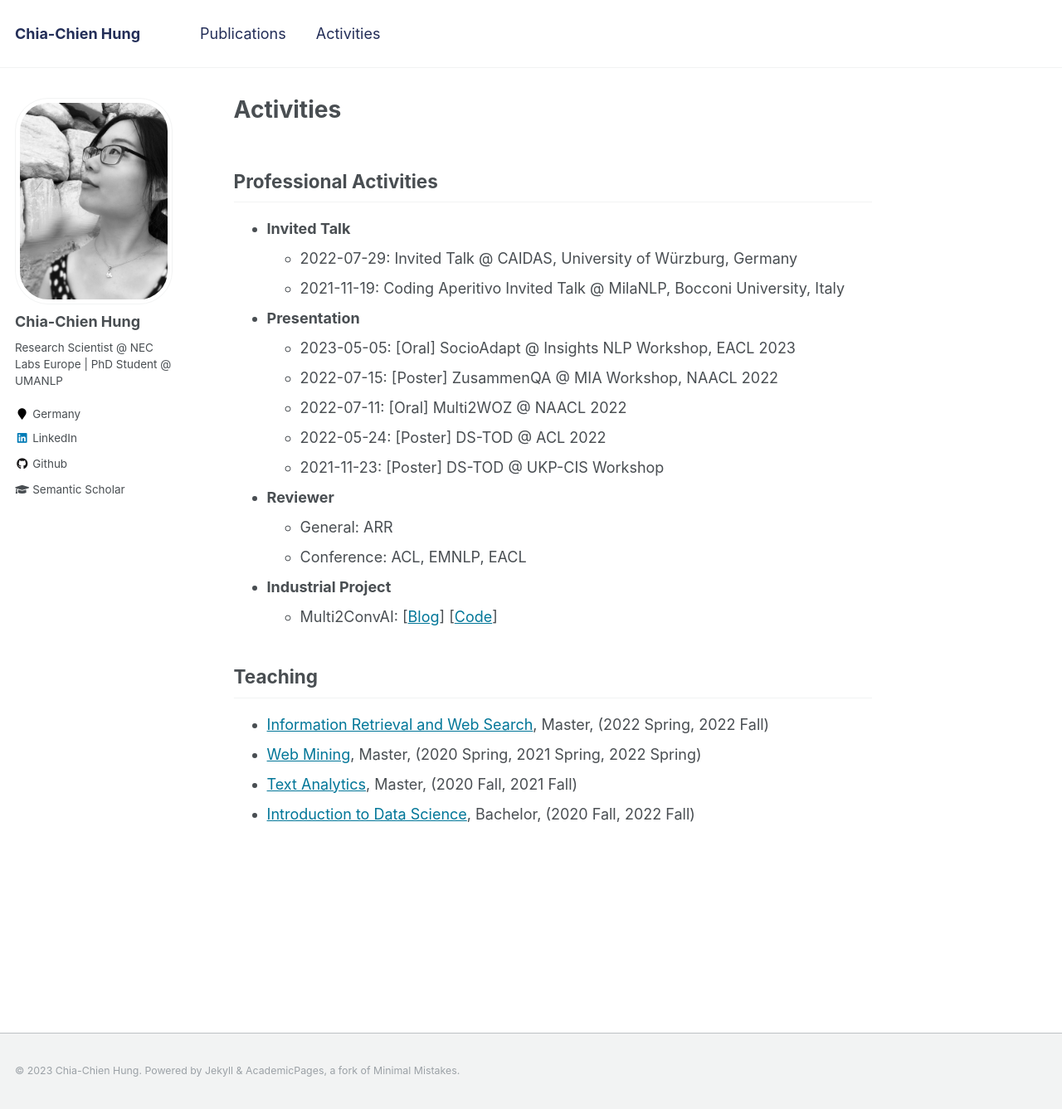
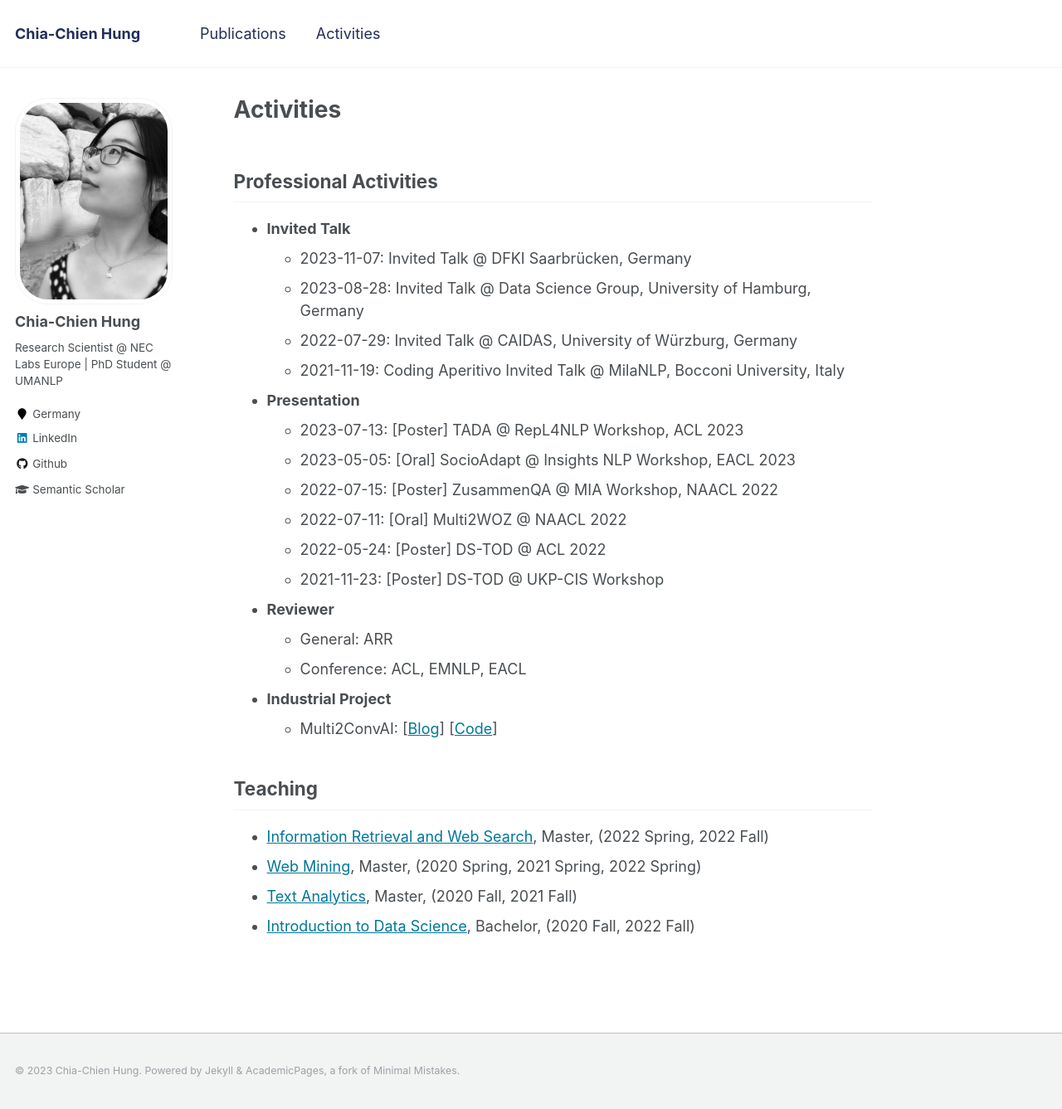
Before and after one commit to chiachienhung/chiachienhung.github.io, a Jekyll site: the page built from _pages/activities.md, in a window 1280 px wide and 1337 px high. Shown: the whole window at 83% size. Built offline with Jekyll 4.4.1, drawn with Linux system fonts in a browser that asks for light colours.

Commit message:
Update activities.md

```diff
--- a/_pages/activities.md
+++ b/_pages/activities.md
@@ -8,10 +8,13 @@ author_profile: true
 ## Professional Activities
 
 * **Invited Talk**
+    * 2023-11-07: Invited Talk @ DFKI Saarbrücken, Germany
+    * 2023-08-28: Invited Talk @ Data Science Group, University of Hamburg, Germany
     * 2022-07-29: Invited Talk @ CAIDAS, University of Würzburg, Germany
     * 2021-11-19: Coding Aperitivo Invited Talk @ MilaNLP, Bocconi University, Italy
 
 * **Presentation**
+    * 2023-07-13: [Poster] TADA @ RepL4NLP Workshop, ACL 2023
     * 2023-05-05: [Oral] SocioAdapt @ Insights NLP Workshop, EACL 2023
     * 2022-07-15: [Poster] ZusammenQA @ MIA Workshop, NAACL 2022
     * 2022-07-11: [Oral] Multi2WOZ @ NAACL 2022
```
